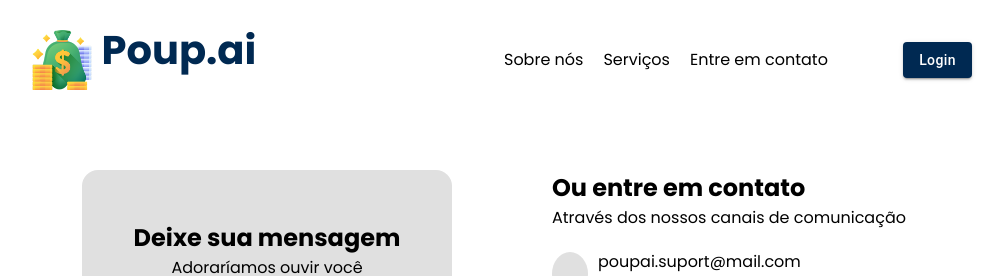
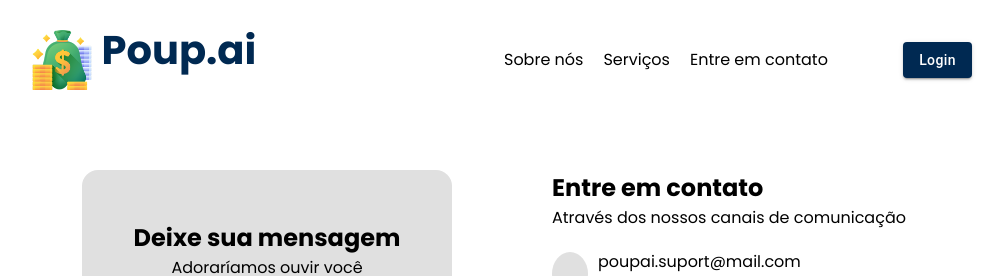
Before and after one commit to Douglass1981/FIAP-Fase1, a Next.js app: page /contact in a window 1280 px wide. Shown: the top 276 px of the page, without its empty margins (138-1142 px from the left). Built offline with nearby package versions, Linux system fonts and the light colour scheme; some icons are missing.

Commit message:
fix(contact): adjust "entre em contato" phrase

```diff
--- a/src/app/contact/page.tsx
+++ b/src/app/contact/page.tsx
@@ -135,7 +135,7 @@ export default function Contact() {
                 <h2
                   className={styles["content__container__contact__text__title"]}
                 >
-                  Ou entre em contato
+                  Entre em contato
                 </h2>
                 <p
                   className={
```
